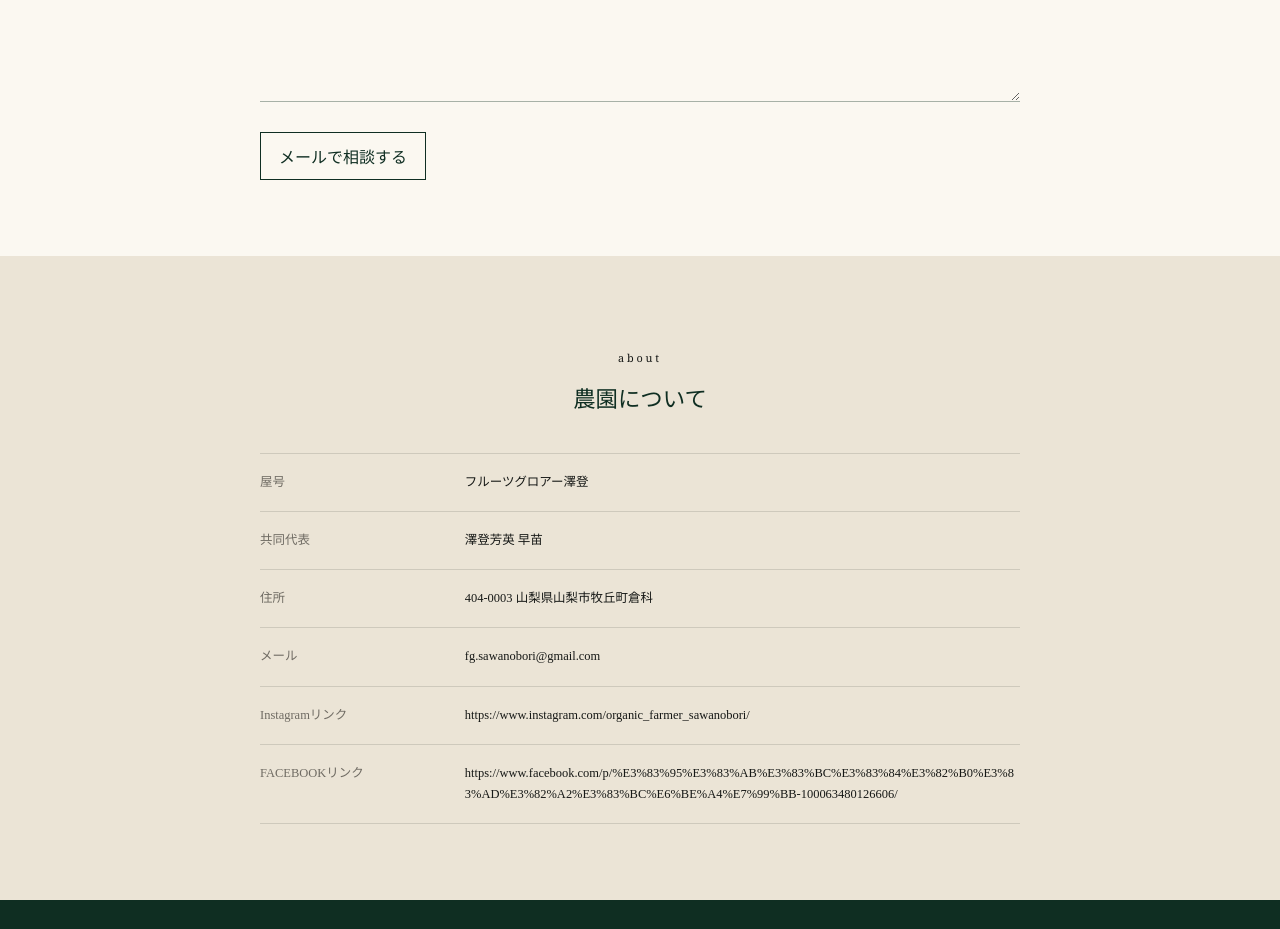
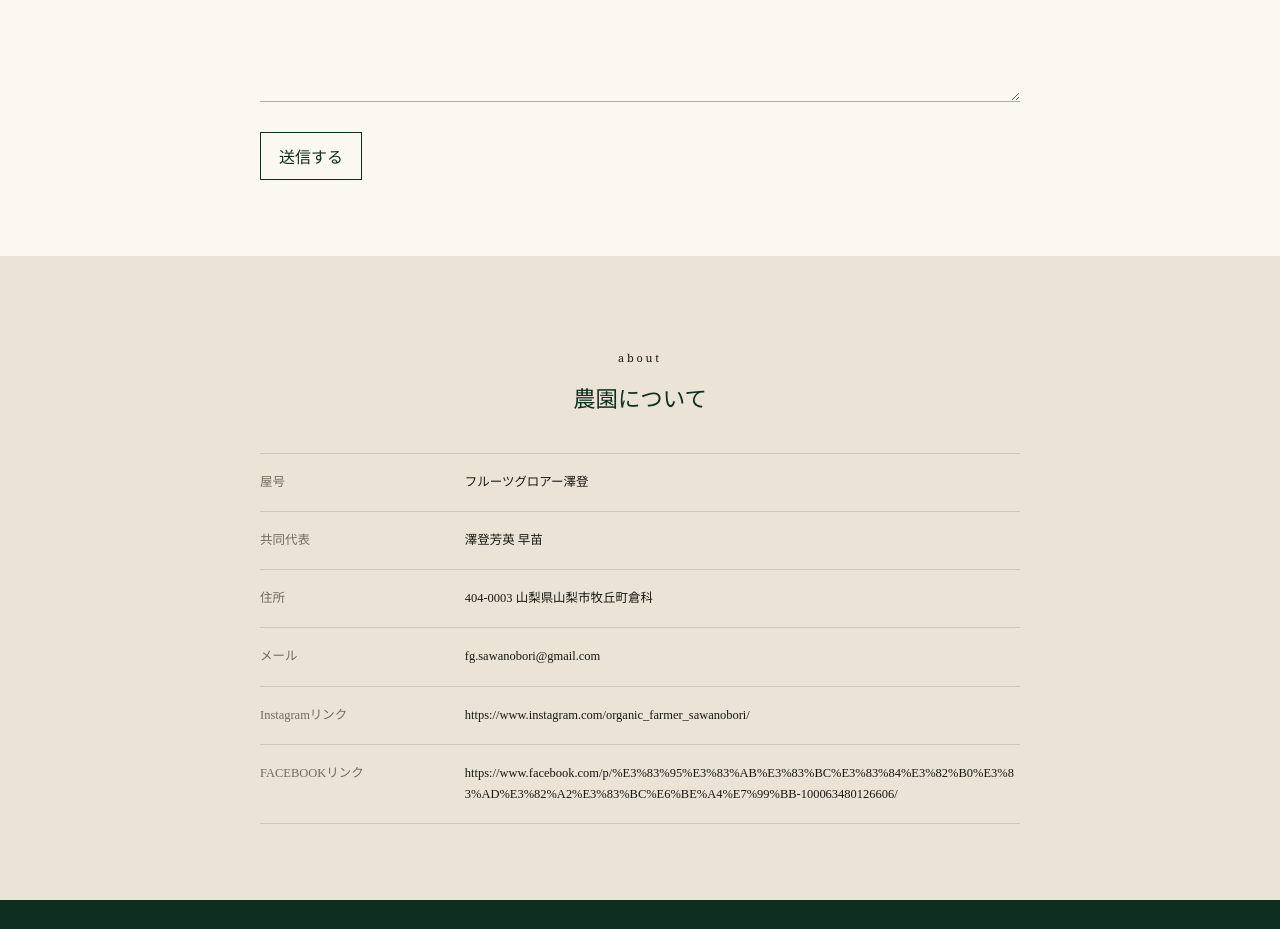
Before and after one commit to shunmum/yoshiaki, a Next.js app: page / in a window 1280 px wide. Shown: the part 9240-10169 px from the top of the page. Built offline with nearby package versions, Linux system fonts and the light colour scheme.

Commit message:
Update contact submit label

```diff
--- a/app/page.tsx
+++ b/app/page.tsx
@@ -245,7 +245,7 @@ export default function Home() {
             お問い合わせ内容
             <textarea name="message" rows={6} />
           </label>
-          <button type="submit">メールで相談する</button>
+          <button type="submit">送信する</button>
         </form>
       </section>
 
```
